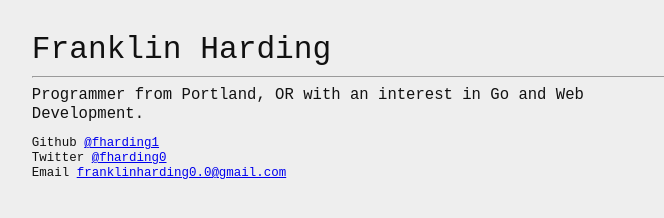
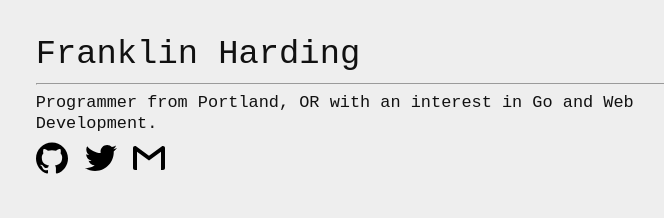
Before and after one commit to calebeby/fharding1.github.io, a plain HTML site: page index.html in a window 1280 px wide. Shown: the whole page, without its empty margins (15-679 px from the left). Drawn offline with Linux system fonts and the light colour scheme.

Commit message:
Replaced links with icons

```diff
--- a/css/style.css
+++ b/css/style.css
@@ -1,12 +1,11 @@
 body {
   padding: 2em 3em;
-  font-size: 1.2em;
+  font-size: 1.3em;
+  max-width: 720px;
   font-family: monospace;
-  max-width: 640px;
   line-height: 1.2;
   color: #111;
   background: #EEE;
-
 }
 
 #header {
@@ -20,13 +19,21 @@ body {
 }
 
 #contact {
-  margin: 1em 0;
-  font-size: 0.8em;
+	display: flex;
+}
+
+#contact img {
+	width: 2rem;
+	margin: 0.5em 1em 0 0;
 }
 
 @media only screen and (min-width: 1921px) {
 	body {
 		font-size: 3.5em;
-		max-width: none;
+		max-width: 60%;
+	}
+
+	#contact img {
+		width: 3.5rem;
 	}
 }
--- a/index.html
+++ b/index.html
@@ -16,9 +16,9 @@
     <div id="main">
       <p>Programmer from Portland, OR with an interest in Go and Web Development.</p>
       <ul id="contact">
-        <li>Github <a href="https://github.com/fharding1">@fharding1</a></li>
-        <li>Twitter <a href="https://twitter.com/fharding0">@fharding0</a></li>
-        <li>Email <a href="mailto:franklinharding0.0@gmail.com">franklinharding0.0@gmail.com</a></li>
+        <li><a href="https://github.com/fharding1"><img src="media/github.svg" alt="github"></a></li>
+        <li><a href="https://twitter.com/fharding0"><img src="media/twitter.svg" alt="twitter"></a></li>
+        <li><a href="mailto:franklinharding0.0@gmail.com"><img src="media/gmail.svg" alt="gmail"></a></li>
       </ul>
     </div>
   </body>
```
Also changed, not shown: media/github.svg (added), media/gmail.svg (added), media/twitter.svg (added), 1 other file.
